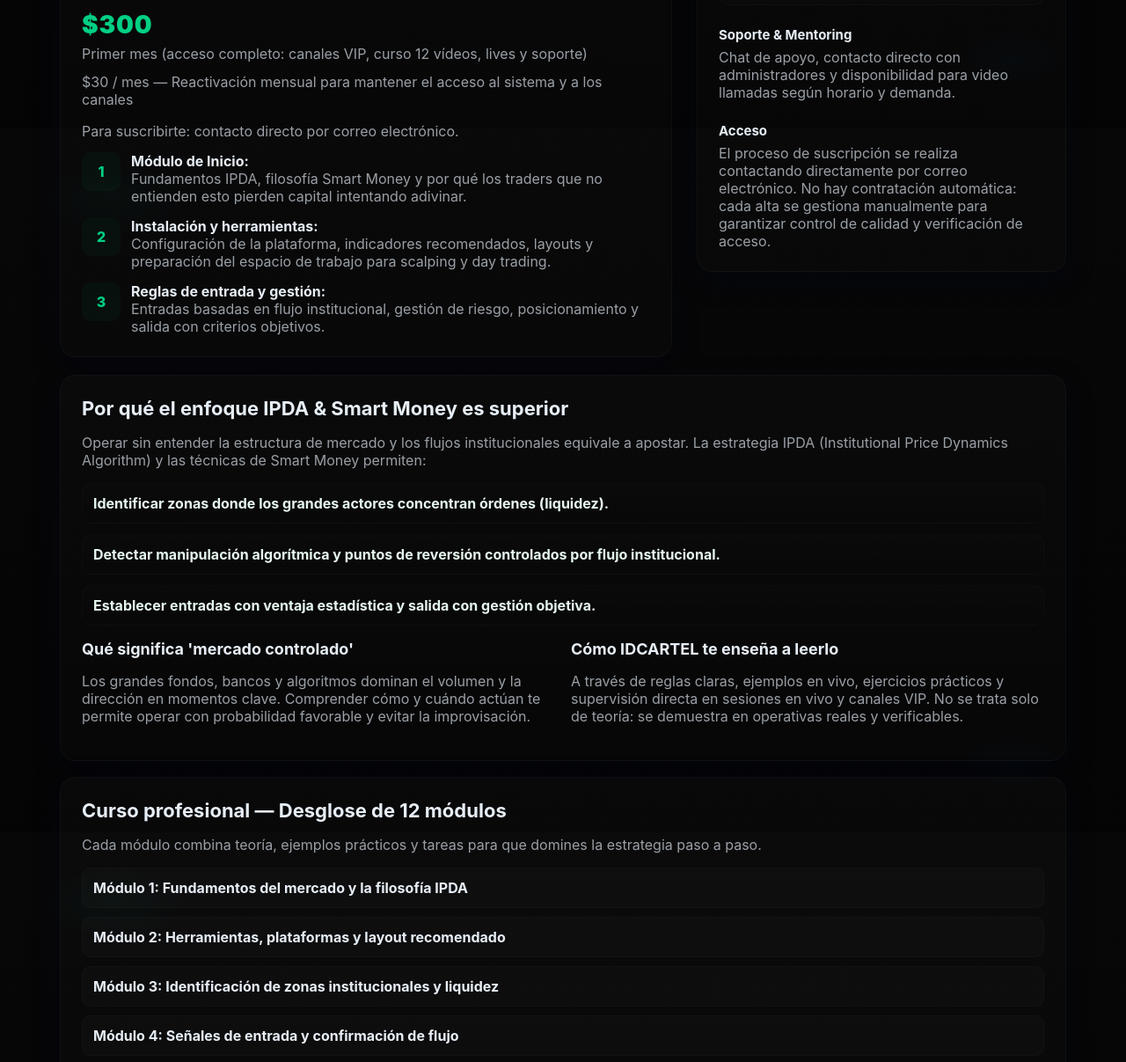
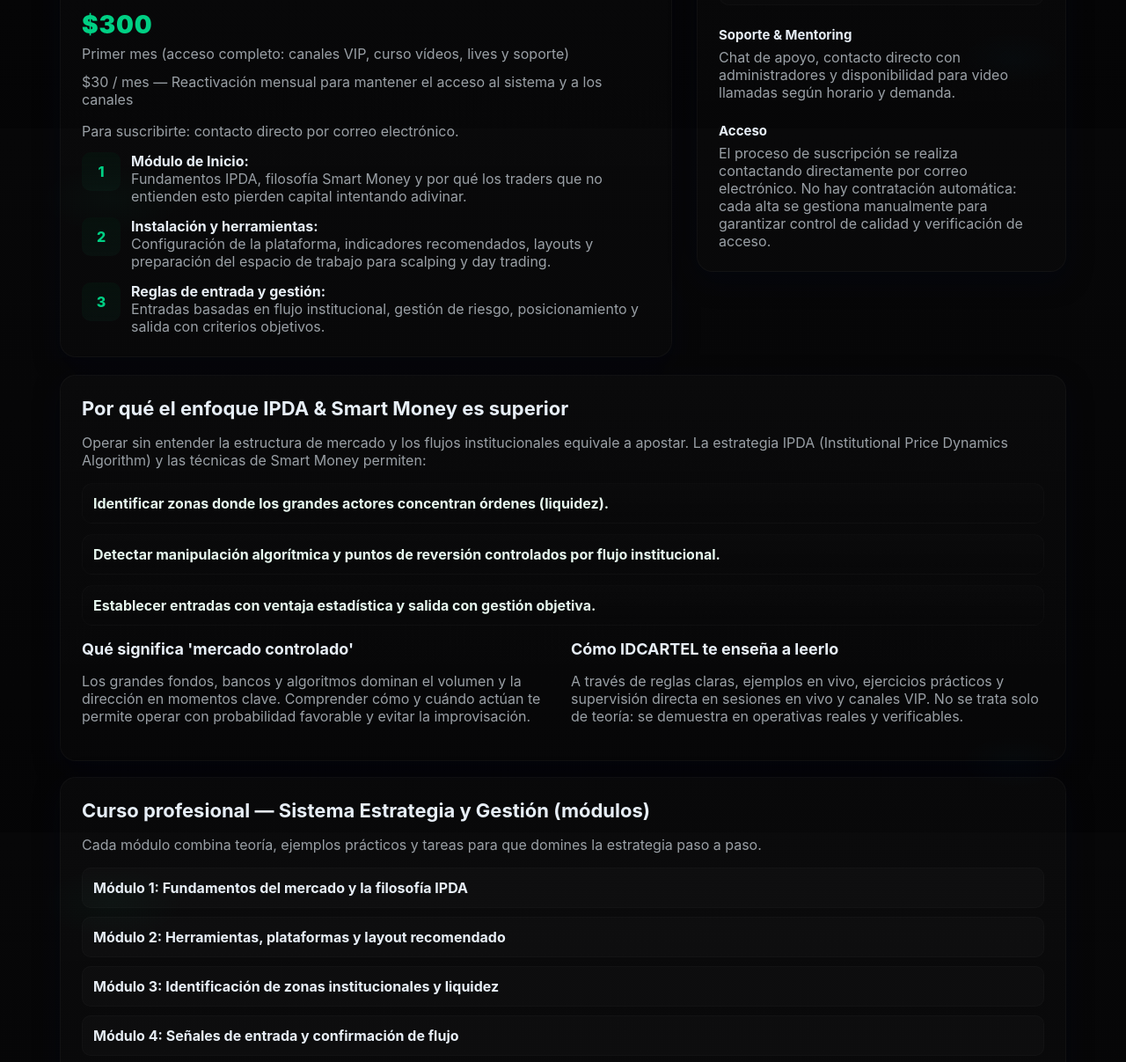
Before and after one commit to theelitegrow-stack/IDCARTEL-ACADEMIA-, a plain HTML site: page index.html in a window 1280 px wide. Shown: the part 654-1861 px from the top of the page at 88% size. Drawn offline with Linux system fonts and the light colour scheme.

Commit message:
Update index.html

```diff
--- a/index.html
+++ b/index.html
@@ -4,7 +4,7 @@
 <meta charset="utf-8" />
 <meta name="viewport" content="width=device-width,initial-scale=1" />
 <title>IDCARTEL — Academia de Trading Profesional</title>
-<meta name="description" content="IDCARTEL: Academia de Trading especializada en IPDA y Smart Money. Curso profesional de 12 vídeos, canales VIP, lives diarias, mentoring y soporte. Suscripción por contacto directo." />
+<meta name="description" content="IDCARTEL: Academia de Trading especializada en IPDA y Smart Money. Curso profesional, canales VIP, lives diarias, mentoring y soporte. Suscripción por contacto directo." />
 <link rel="preconnect" href="https://fonts.gstatic.com" crossorigin>
 <style>
   /* -----------------------------------------
@@ -157,7 +157,7 @@
 
         <div class="price-block" role="note" aria-label="Precios">
           <div class="price-big">$300</div>
-          <div class="muted">Primer mes (acceso completo: canales VIP, curso 12 vídeos, lives y soporte)</div>
+          <div class="muted">Primer mes (acceso completo: canales VIP, curso vídeos, lives y soporte)</div>
           <div style="margin-top:6px" class="muted">$30 / mes — Reactivación mensual para mantener el acceso al sistema y a los canales</div>
           <div style="margin-top:10px" class="muted">Para suscribirte: contacto directo por correo electrónico.</div>
         </div>
@@ -245,7 +245,7 @@
 
     <!-- CURSO: DESGLOSE DE 12 MÓDULOS -->
     <section class="card fade-up" style="margin-top:18px;">
-      <h2>Curso profesional — Desglose de 12 módulos</h2>
+      <h2>Curso profesional — Sistema Estrategia y Gestión (módulos)</h2>
       <p class="muted">Cada módulo combina teoría, ejemplos prácticos y tareas para que domines la estrategia paso a paso.</p>
 
       <div class="video-list" style="margin-top:12px">
@@ -361,7 +361,7 @@
         <div class="contact-line"><div class="label">Contacto único</div><div class="value">theelitegrow.com</div></div>
         <div class="contact-line"><div class="label">Proceso de inscripción</div><div class="muted">Envía correo manifestando interés. Se dará respuesta con instrucciones y términos.</div></div>
         <div class="contact-line"><div class="label">Precio inicial</div><div class="value">$300 — primer mes (acceso completo)</div></div>
-        <div class="contact-line"><div class="label">Reactivación mensual</div><div class="value">$30 / mes</div></div>
+        <div class="contact-line"><div class="label">Reactivación mensual</div><div class="value">$300 / mes</div></div>
       </div>
     </section>
 
```
